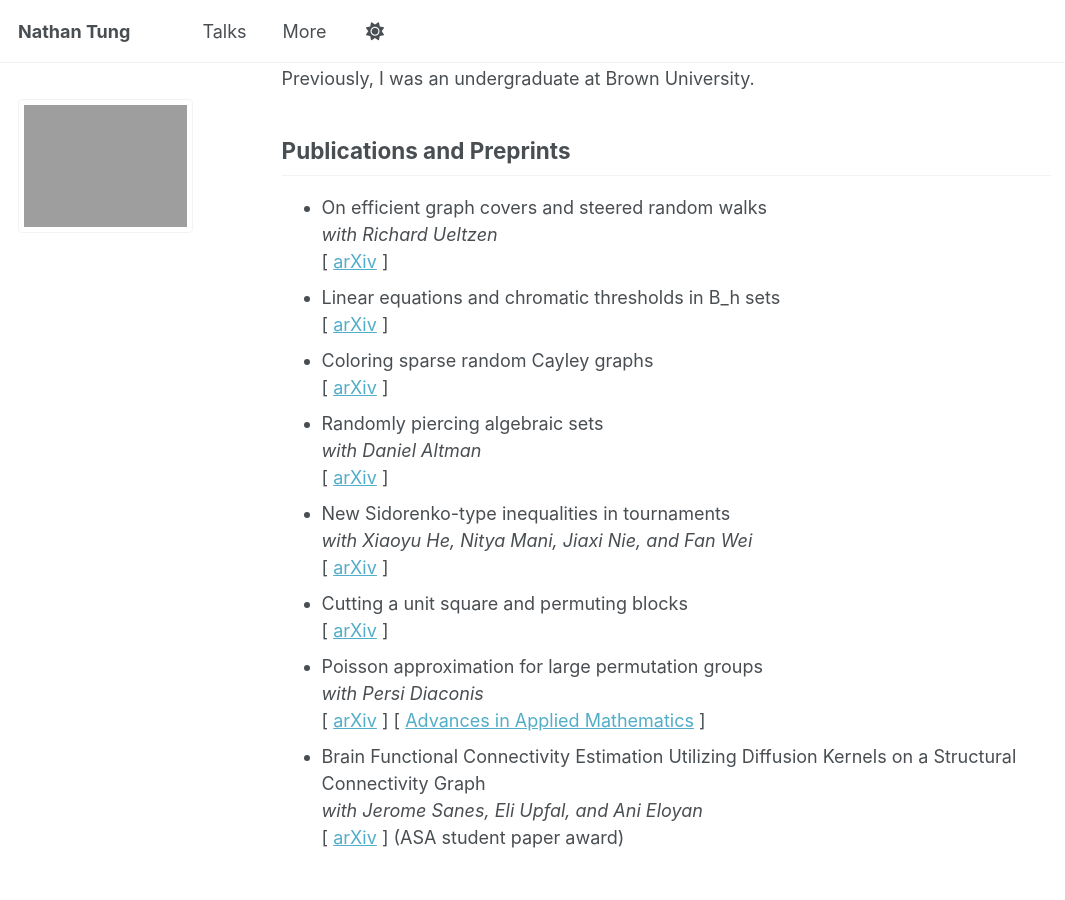
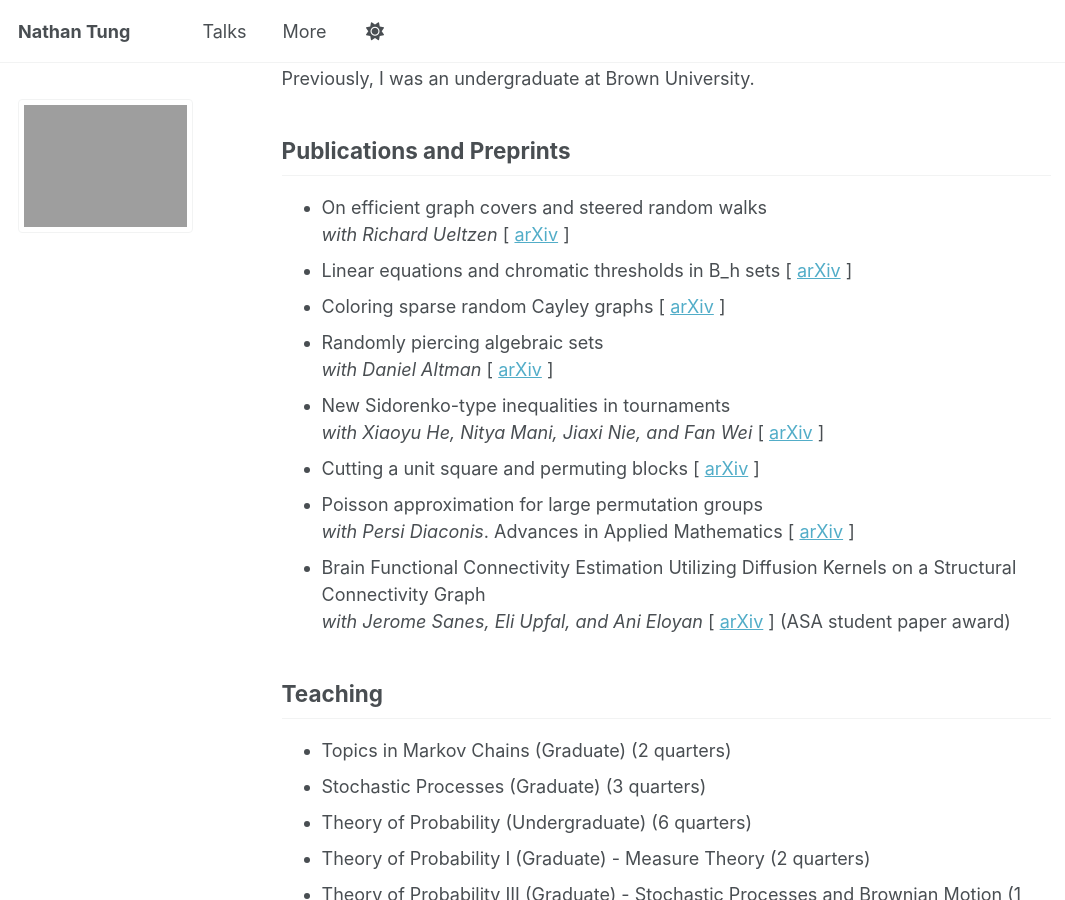
Before and after one commit to njtung/njtung.github.io, a Jekyll site: the page built from _pages/about.md, in a window 1280 px wide and 900 px high, scrolled down 204 px. Shown: the whole window, without its empty margins (0-1065 px from the left). Built offline with Jekyll 4.4.1, drawn with Linux system fonts in a browser that asks for light colours; a script that is not in the unit is left out.

```diff
--- a/_pages/about.md
+++ b/_pages/about.md
@@ -29,27 +29,28 @@ Previously, I was an undergraduate at Brown University.
 <!-- * Random thresholds in k-out hypergraphs with Anqi Li. In progress (2026++). -->
 <!-- * Linear equations and chromatic thresholds in \\(B_h\\) sets. Preprint (2026). [pdf](https://arxiv.org/abs/2606.30767) -->
 * On efficient graph covers and steered random walks \
-  _with Richard Ueltzen_ \
+  _with Richard Ueltzen_
   [ [arXiv](https://arxiv.org/abs/2607.25016) ]
-* Linear equations and chromatic thresholds in B_h sets \
+* Linear equations and chromatic thresholds in B_h sets
   [ [arXiv](https://arxiv.org/abs/2606.30767) ]
-* Coloring sparse random Cayley graphs \
+* Coloring sparse random Cayley graphs
   [ [arXiv](https://arxiv.org/abs/2606.23762) ]
 * Randomly piercing algebraic sets \
-  _with Daniel Altman_ \
+  _with Daniel Altman_
   [ [arXiv](https://arxiv.org/abs/2606.19677) ]
 * New Sidorenko-type inequalities in tournaments \
-  _with Xiaoyu He, Nitya Mani, Jiaxi Nie, and Fan Wei_ \
+  _with Xiaoyu He, Nitya Mani, Jiaxi Nie, and Fan Wei_
   [ [arXiv](https://arxiv.org/abs/2512.11222) ]
-* Cutting a unit square and permuting blocks \
+* Cutting a unit square and permuting blocks
   [ [arXiv](https://arxiv.org/abs/2501.13844) ]
 * Poisson approximation for large permutation groups \
-  _with Persi Diaconis_ \
-  [ [arXiv](https://arxiv.org/abs/2408.06611) ] [ [Advances in Applied
-Mathematics](https://www.sciencedirect.com/science/article/abs/pii/S0196885825000454) ]
+  _with Persi Diaconis_. Advances in Applied
+Mathematics
+  [ [arXiv](https://arxiv.org/abs/2408.06611) ]
+ <!-- [ [](https://www.sciencedirect.com/science/article/abs/pii/S0196885825000454) ] -->
 * Brain Functional Connectivity Estimation Utilizing Diffusion Kernels on a Structural Connectivity
 Graph \
-_with Jerome Sanes, Eli Upfal, and Ani Eloyan_ \
+_with Jerome Sanes, Eli Upfal, and Ani Eloyan_
 [ [arXiv](https://arxiv.org/abs/2111.08118) ] (ASA student paper award)
 
 ## Teaching
```
